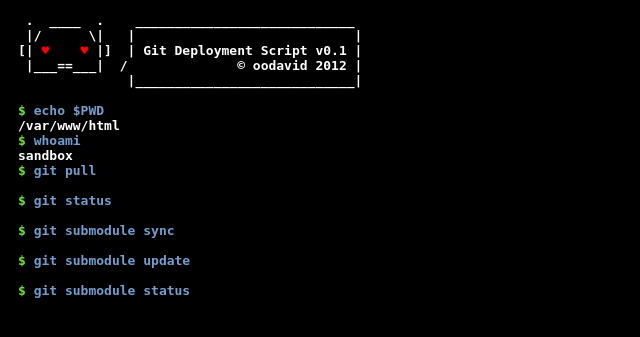
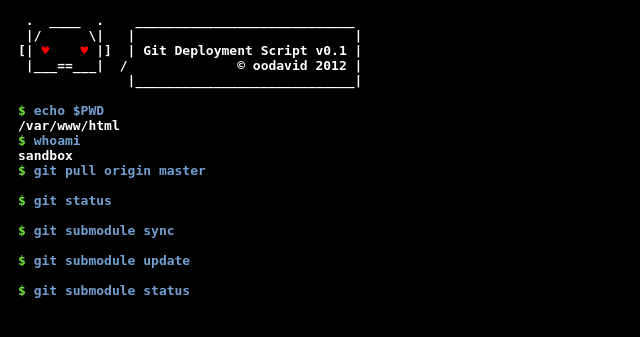
Before and after one commit to frontend-labs/demos.frontendlabs, a PHP site: page /deploy.php in a window 1280 px wide. Shown: the top 337 px of the page, without its empty margins (0-640 px from the left). Run offline with PHP 8.4, Linux system fonts and the light colour scheme.

Commit message:
fix(deploy): actualizo instruccion

```diff
--- a/deploy.php
+++ b/deploy.php
@@ -11,7 +11,7 @@
 	$commands = array(
 		'echo $PWD',
 		'whoami',
-		'git pull',
+		'git pull origin master',
 		'git status',
 		'git submodule sync',
 		'git submodule update',
```
